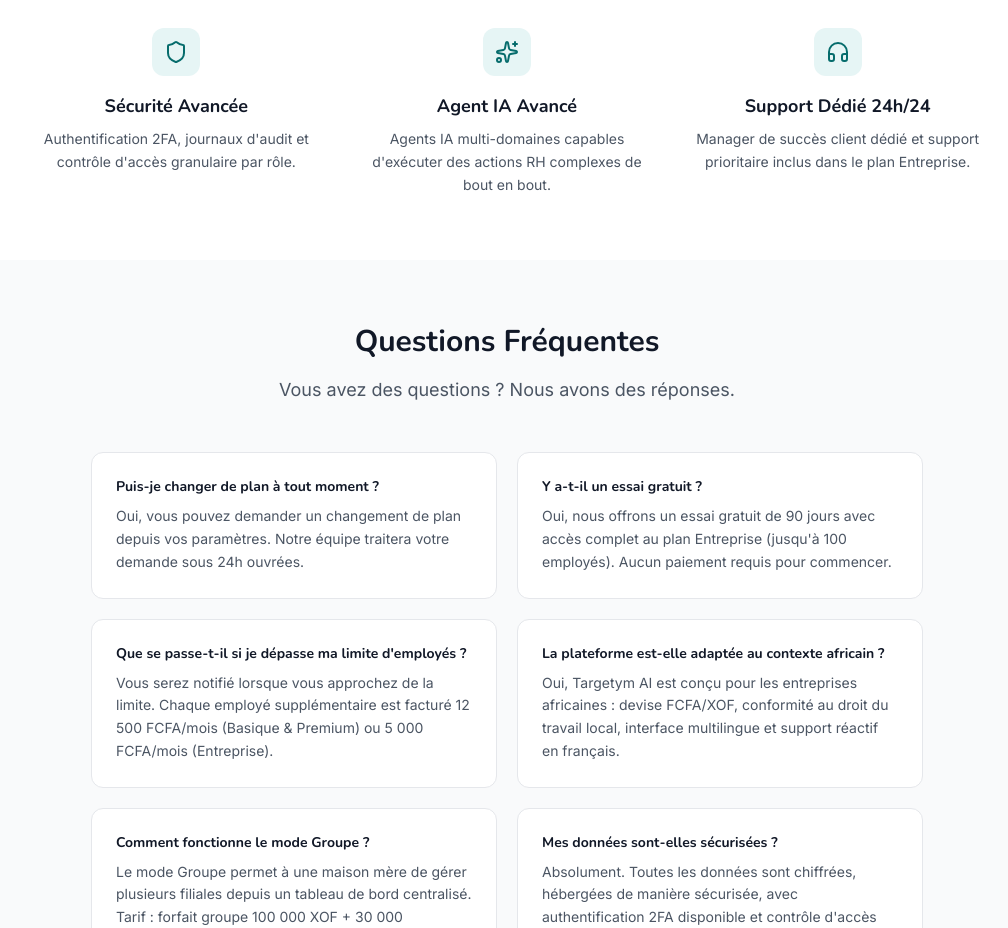
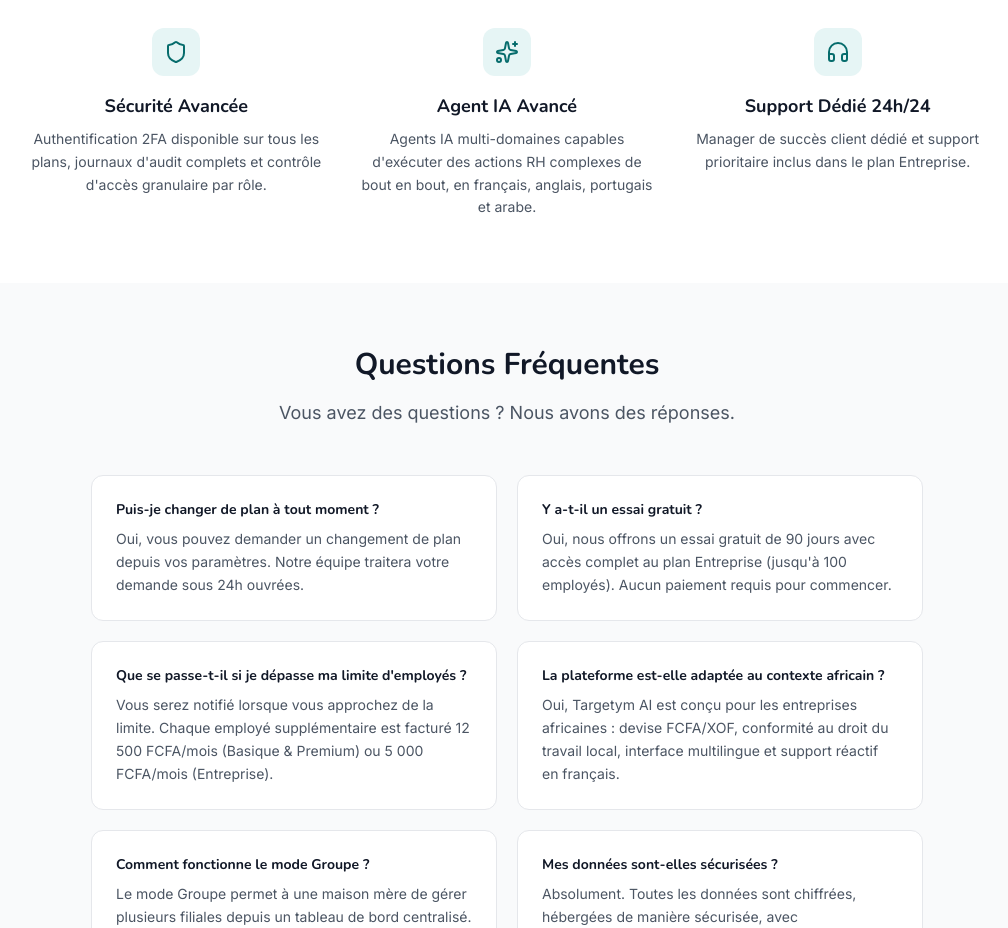
Before and after one commit to Targetym-AI/targetym-website, a Next.js app: page /pricing in a window 1280 px wide. Shown: the part 2020-2948 px from the top of the page, without its empty margins (133-1141 px from the left). Built offline with nearby package versions, Linux system fonts and the light colour scheme.

Commit message:
feat(website): update 2FA all plans, multilingual IA agent + add Budget RH in solutions

```diff
--- a/app/pricing/page.tsx
+++ b/app/pricing/page.tsx
@@ -131,12 +131,12 @@ const enterpriseFeatures = [
   {
     icon: Shield,
     title: "Sécurité Avancée",
-    description: "Authentification 2FA, journaux d'audit et contrôle d'accès granulaire par rôle.",
+    description: "Authentification 2FA disponible sur tous les plans, journaux d'audit complets et contrôle d'accès granulaire par rôle.",
   },
   {
     icon: Sparkles,
     title: "Agent IA Avancé",
-    description: "Agents IA multi-domaines capables d'exécuter des actions RH complexes de bout en bout.",
+    description: "Agents IA multi-domaines capables d'exécuter des actions RH complexes de bout en bout, en français, anglais, portugais et arabe.",
   },
   {
     icon: HeadphonesIcon,
--- a/app/solutions/page.tsx
+++ b/app/solutions/page.tsx
@@ -60,6 +60,13 @@ const categories = [
         features: ["Attestations automatiques", "Certificats de travail", "Modeles personnalisables", "Signature electronique", "Archivage securise"],
         ai: "Generation automatique a partir des donnees employe, zero saisie manuelle.",
         screenshot: "/modules/documents.png"
+      },
+      {
+        title: "Budget RH",
+        description: "Pilotez et saisissez votre budget RH avec une nomenclature NRG structuree et des analyses en temps reel.",
+        features: ["Saisie budgetaire par categorie", "Pilotage budget vs realise", "Nomenclature NRG standard", "Analyse par employe", "Verrouillage et export"],
+        ai: "Comparaison automatique budget previsionnel vs realise issu de la paie.",
+        screenshot: null
       }
     ]
   },
```
